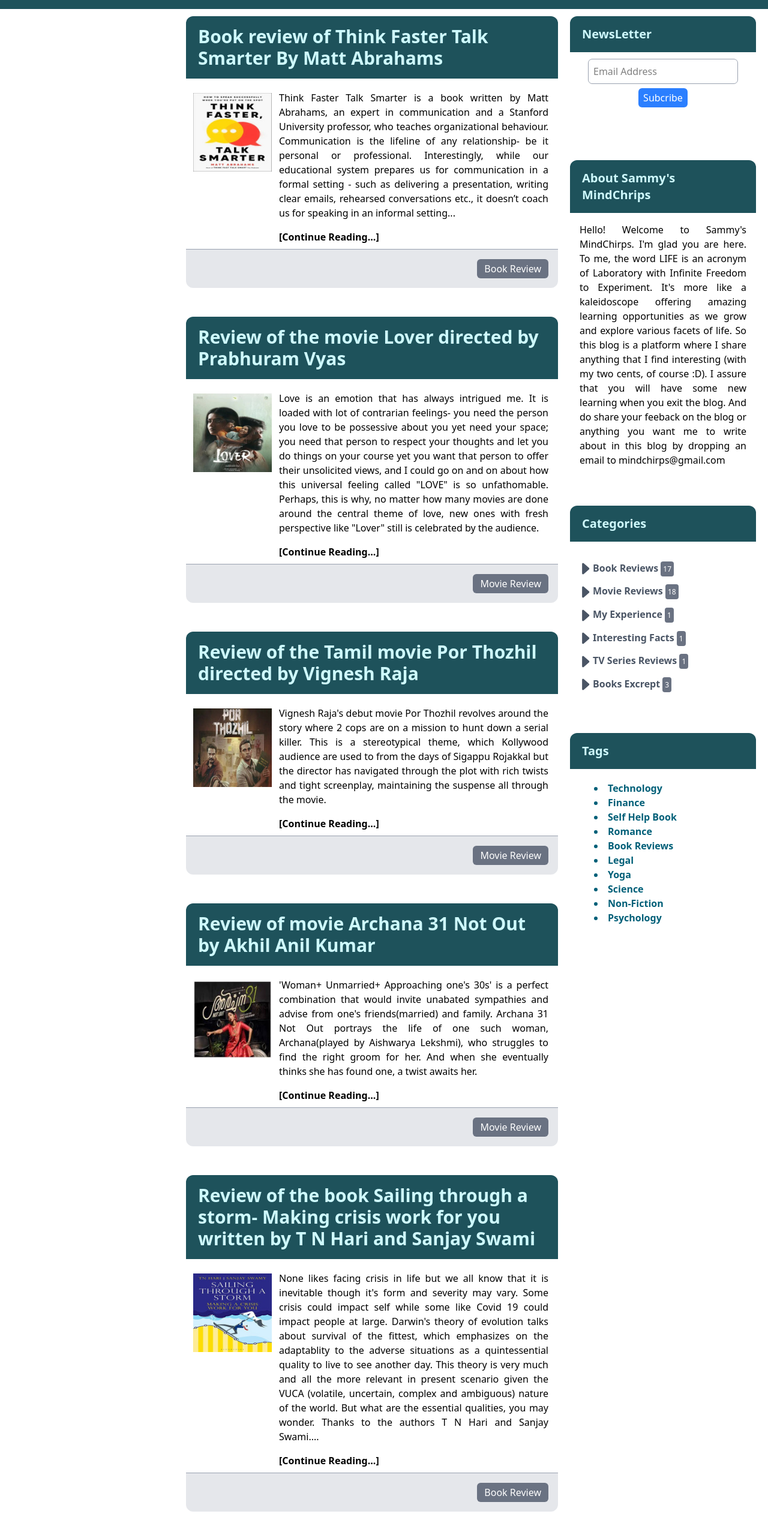
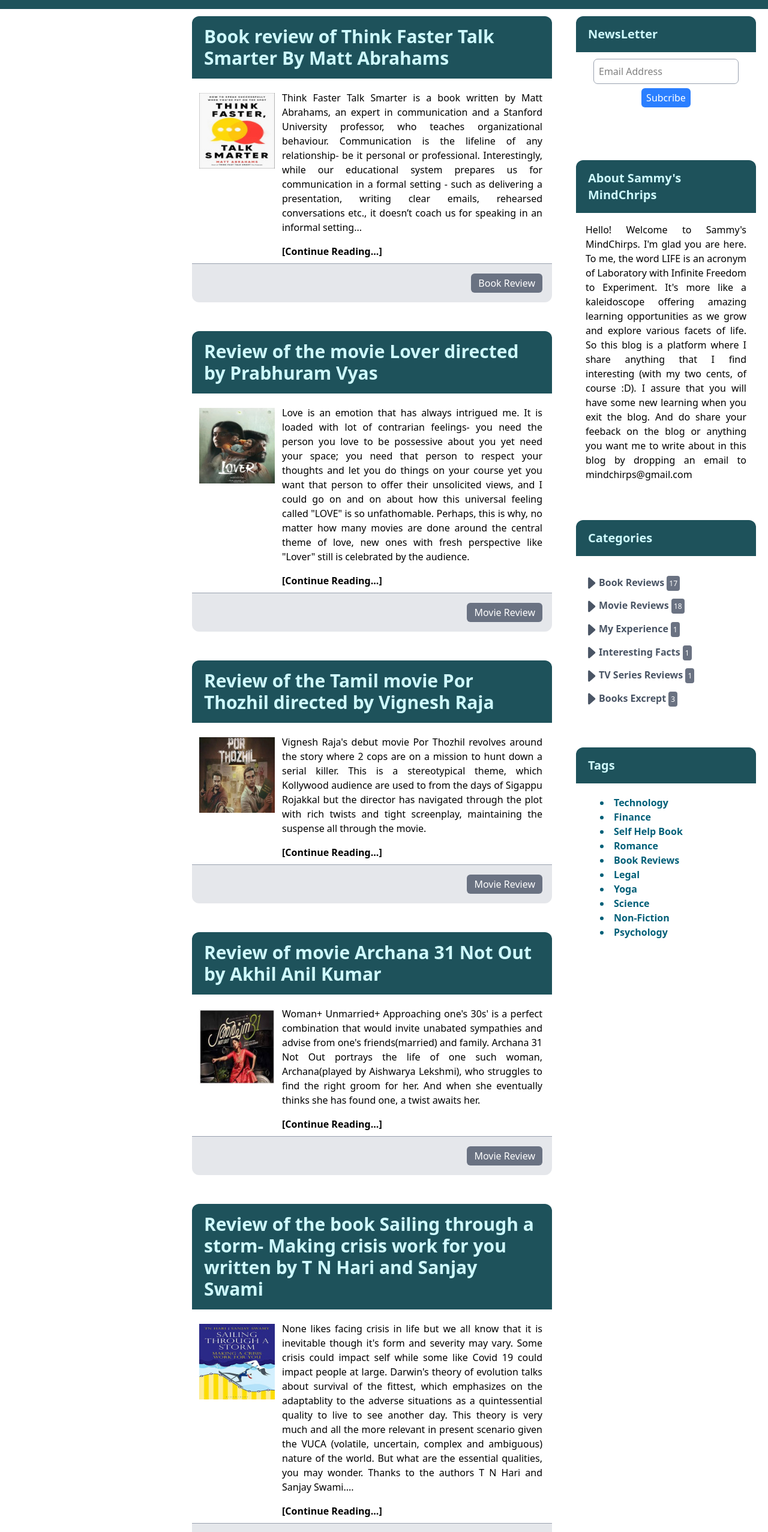
Before and after one commit to praveen27-cr7/Summy-mindChrips, a plain HTML site: page tailwind/src/index.html in a window 1280 px wide. Shown: the part 80-2634 px from the top of the page at 60% size. Drawn offline with nearby package versions, Linux system fonts and the light colour scheme; files whose address does not match are found by name.

Commit message:
Update index.html

```diff
--- a/tailwind/src/index.html
+++ b/tailwind/src/index.html
@@ -19,19 +19,22 @@
             <h1 class="heading text-cyan-100 text-3xl font-bold mt-4 ps-2">Sammy's MindChirps</h1>
         </nav>
     </div>
-<div class="flex">
-    <div class="w-1/4"></div>
+<div class="md:flex">
+    <div class="md:w-1/4 "></div>
     <!-- Content-1 -->
-    <div class="w-2/4 mt-3 mx-auto">
+    <div class="md:w-2/4 mt-3 mx-5">
         <div class="background rounded-tr-xl rounded-tl-xl">
             <h2 class="py-4 px-5 text-cyan-100 text-3xl"> <b>Book review of Think Faster Talk Smarter By Matt Abrahams</b> </h2>
          </div>
-         <div class="bg-white flex pt-3">
-            <div class="w-1/4 p-3">
+         <div class="bg-white md:flex pt-3">
+            <div class="md:w-1/4 p-3 hidden md:block">
             <img src="tailwindimg/img1.jpeg"  alt="Book review of Think Faster Talk Smarter By Matt Abrahams">
             </div>
-            <div class="w-3/4 py-2">
-            <p class="mb-4 text-justify pr-4" >Think Faster Talk Smarter is a book written by Matt Abrahams, an expert in communication and a Stanford University professor, who teaches organizational behaviour. Communication is the lifeline of any relationship- be it personal or professional. Interestingly, while our educational system prepares us for communication in a formal setting - such as delivering a presentation, writing clear emails, rehearsed conversations etc., it doesn’t coach us for speaking in an informal setting...</p>
+            <div class="block md:hidden">
+                <center><img  src="tailwindimg/img1.jpeg"  alt="Book review of Think Faster Talk Smarter By Matt Abrahams"></center>
+            </div>
+            <div class="md:w-3/4 py-2 px-5 md:px-0">
+            <p class="mb-4 text-justify md:pr-4 lg:pl-0" >Think Faster Talk Smarter is a book written by Matt Abrahams, an expert in communication and a Stanford University professor, who teaches organizational behaviour. Communication is the lifeline of any relationship- be it personal or professional. Interestingly, while our educational system prepares us for communication in a formal setting - such as delivering a presentation, writing clear emails, rehearsed conversations etc., it doesn’t coach us for speaking in an informal setting...</p>
             <strong class="text-dark">[Continue Reading...]</strong>
         </div>
     </div>
@@ -45,12 +48,15 @@
          <div class="background rounded-tr-xl rounded-tl-xl">
             <h2 class="py-4 px-5 text-cyan-100 text-3xl"> <b>Review of the movie Lover directed by Prabhuram Vyas</b> </h2>
          </div>
-         <div class="bg-white flex pt-3">
-            <div class="w-1/4 p-3">
+         <div class="bg-white md:flex pt-3">
+            <div class="md:w-1/4 p-3 hidden md:block">
             <img src="tailwindimg/img2.jpeg"  alt="Review of the movie Lover directed by Prabhuram Vyas">
             </div>
-            <div class="w-3/4 py-2">
-            <p class="mb-4 text-justify pr-4" >Love is an emotion that has always intrigued me. It is loaded with lot of contrarian feelings- you need the person you love to be possessive about you yet need your space; you need that person to respect your thoughts and let you do things on your course yet you want that person to offer their unsolicited views, and I could go on and on about how this universal feeling called "LOVE" is so unfathomable. Perhaps, this is why, no matter how many movies are done around the central theme of love, new ones with fresh perspective like "Lover" still is celebrated by the audience.</p>
+            <div class="block md:hidden">
+                <center><img  src="tailwindimg/img2.jpeg"  alt="Review of the movie Lover directed by Prabhuram Vyas"></center>
+            </div>
+            <div class="md:w-3/4 py-2 px-5 md:px-0">
+            <p class="mb-4 text-justify md:pr-4 lg:pl-0" >Love is an emotion that has always intrigued me. It is loaded with lot of contrarian feelings- you need the person you love to be possessive about you yet need your space; you need that person to respect your thoughts and let you do things on your course yet you want that person to offer their unsolicited views, and I could go on and on about how this universal feeling called "LOVE" is so unfathomable. Perhaps, this is why, no matter how many movies are done around the central theme of love, new ones with fresh perspective like "Lover" still is celebrated by the audience.</p>
             <strong class="text-dark">[Continue Reading...]</strong>
         </div>
         </div>
@@ -66,12 +72,15 @@
         <div class="background rounded-tr-xl rounded-tl-xl">
             <h2 class="py-4 px-5 text-cyan-100 text-3xl"> <b>Review of the Tamil movie Por Thozhil directed by Vignesh Raja</b> </h2>
          </div>
-         <div class="bg-white flex pt-3">
-            <div class="w-1/4 p-3">
+         <div class="bg-white md:flex pt-3">
+            <div class="md:w-1/4 p-3 hidden md:block">
             <img src="tailwindimg/img3.jpeg"  alt="Review of the Tamil movie Por Thozhil directed by Vignesh Raja">
             </div>
-            <div class="w-3/4 py-2">
-            <p class="mb-4 text-justify pr-4" >Vignesh Raja's debut movie Por Thozhil revolves around the story where 2 cops are on a mission to hunt down a serial killer.  This is a stereotypical theme, which Kollywood audience are used to from the days of Sigappu Rojakkal but the director has navigated through the plot with rich twists and tight screenplay, maintaining the suspense all through the movie.</p>
+            <div class="block md:hidden">
+                <center><img  src="tailwindimg/img3.jpeg"  alt="Review of the Tamil movie Por Thozhil directed by Vignesh Raja"></center>
+            </div>
+            <div class="md:w-3/4 py-2 px-5 md:px-0">
+            <p class="mb-4 text-justify md:pr-4 lg:pl-0" >Vignesh Raja's debut movie Por Thozhil revolves around the story where 2 cops are on a mission to hunt down a serial killer. This is a stereotypical theme, which Kollywood audience are used to from the days of Sigappu Rojakkal but the director has navigated through the plot with rich twists and tight screenplay, maintaining the suspense all through the movie.</p>
             <strong class="text-dark">[Continue Reading...]</strong>
         </div>
         </div>
@@ -87,12 +96,15 @@
         <div class="background rounded-tr-xl rounded-tl-xl">
             <h2 class="py-4 px-5 text-cyan-100 text-3xl"> <b>Review of movie Archana 31 Not Out by Akhil Anil Kumar</b> </h2>
          </div>
-         <div class="bg-white flex pt-3">
-            <div class="w-1/4 p-3">
+         <div class="bg-white md:flex pt-3">
+            <div class="md:w-1/4 p-3 hidden md:block">
             <img src="tailwindimg/img4.jpeg"  alt="Review of movie Archana 31 Not Out by Akhil Anil Kumar">
             </div>
-            <div class="w-3/4 py-2">
-            <p class="mb-4 text-justify pr-4" >'Woman+ Unmarried+ Approaching one's 30s' is a perfect combination that would invite unabated sympathies and advise from one's friends(married) and family. Archana 31 Not Out portrays the life of one such woman, Archana(played by Aishwarya Lekshmi), who struggles to find the right groom for her. And when she eventually thinks she has found one, a twist awaits her. </p>
+            <div class="block md:hidden">
+                <center><img  src="tailwindimg/img4.jpeg"  alt="Review of movie Archana 31 Not Out by Akhil Anil Kumar"></center>
+            </div>
+            <div class="md:w-3/4 py-2 px-5 md:px-0">
+            <p class="mb-4 text-justify md:pr-4 lg:pl-0" >Woman+ Unmarried+ Approaching one's 30s' is a perfect combination that would invite unabated sympathies and advise from one's friends(married) and family. Archana 31 Not Out portrays the life of one such woman, Archana(played by Aishwarya Lekshmi), who struggles to find the right groom for her. And when she eventually thinks she has found one, a twist awaits her.</p>
             <strong class="text-dark">[Continue Reading...]</strong>
         </div>
         </div>
@@ -108,12 +120,15 @@
         <div class="background rounded-tr-xl rounded-tl-xl">
             <h2 class="py-4 px-5 text-cyan-100 text-3xl"> <b>Review of the book Sailing through a storm- Making crisis work for you written by T N Hari and Sanjay Swami</b> </h2>
          </div>
-         <div class="bg-white flex pt-3">
-            <div class="w-1/4 p-3">
+         <div class="bg-white md:flex pt-3">
+            <div class="md:w-1/4 p-3 hidden md:block">
             <img src="tailwindimg/img5.jpeg"  alt="Review of the book Sailing through a storm- Making crisis work for you written by T N Hari and Sanjay Swami">
             </div>
-            <div class="w-3/4 py-2">
-            <p class="mb-4 text-justify pr-4" >None likes facing crisis in life but we all know that it is inevitable though it's form and severity may vary. Some crisis could impact self while some like Covid 19 could impact people at large. Darwin's theory of evolution talks about survival of the fittest, which emphasizes on the adaptablity to the adverse situations as a quintessential quality to live to see another day. This theory is very much and all the more relevant in present scenario given the VUCA (volatile, uncertain, complex and ambiguous) nature of the world. But what are the essential qualities, you may wonder. Thanks to the authors T N Hari and Sanjay Swami.... </p>
+            <div class="block md:hidden">
+                <center><img  src="tailwindimg/img5.jpeg"  alt="Review of the book Sailing through a storm- Making crisis work for you written by T N Hari and Sanjay Swami"></center>
+            </div>
+            <div class="md:w-3/4 py-2 px-5 md:px-0">
+            <p class="mb-4 text-justify md:pr-4 lg:pl-0" >None likes facing crisis in life but we all know that it is inevitable though it's form and severity may vary. Some crisis could impact self while some like Covid 19 could impact people at large. Darwin's theory of evolution talks about survival of the fittest, which emphasizes on the adaptablity to the adverse situations as a quintessential quality to live to see another day. This theory is very much and all the more relevant in present scenario given the VUCA (volatile, uncertain, complex and ambiguous) nature of the world. But what are the essential qualities, you may wonder. Thanks to the authors T N Hari and Sanjay Swami....</p>
             <strong class="text-dark">[Continue Reading...]</strong>
         </div>
         </div>
@@ -129,12 +144,15 @@
         <div class="background rounded-tr-xl rounded-tl-xl">
             <h2 class="py-4 px-5 text-cyan-100 text-3xl"> <b>Gautam Vasudev Menon and Relationships- An analysis of Vinnaithandi Varuvaya</b> </h2>
          </div>
-         <div class="bg-white flex pt-3">
-            <div class="w-1/4 p-3">
+         <div class="bg-white md:flex pt-3">
+            <div class="md:w-1/4 p-3 hidden md:block">
             <img src="tailwindimg/img6.jpeg"  alt="Gautam Vasudev Menon and Relationships- An analysis of Vinnaithandi Varuvaya">
             </div>
-            <div class="w-3/4 py-2">
-            <p class="mb-4 text-justify pr-4" >Take any relationship- be it between a parent and one's kids, that with one's friends, or colleagues etc., Any contact between two humans has got lot of intricacies and nuances. But nothing can beat the complexity more than a relationship that blossoms between a man and a woman who intends to share their life with each other. </p>
+            <div class="block md:hidden">
+                <center><img  src="tailwindimg/img6.jpeg"  alt="Gautam Vasudev Menon and Relationships- An analysis of Vinnaithandi Varuvaya"></center>
+            </div>
+            <div class="md:w-3/4 py-2 px-5 md:px-0">
+            <p class="mb-4 text-justify md:pr-4 lg:pl-0" >Take any relationship- be it between a parent and one's kids, that with one's friends, or colleagues etc., Any contact between two humans has got lot of intricacies and nuances. But nothing can beat the complexity more than a relationship that blossoms between a man and a woman who intends to share their life with each other.</p>
             <strong class="text-dark">[Continue Reading...]</strong>
         </div>
         </div>
@@ -150,12 +168,15 @@
         <div class="background rounded-tr-xl rounded-tl-xl">
             <h2 class="py-4 px-5 text-cyan-100 text-3xl"> <b>Review of the Tamil movie Nitham Oru Vanam by Ra Karthik</b> </h2>
          </div>
-         <div class="bg-white flex pt-3">
-            <div class="w-1/4 p-3">
-            <img src="tailwindimg/img7.jpeg"  alt="Gautam Vasudev Menon and Relationships- An analysis of Vinnaithandi Varuvaya">
+         <div class="bg-white md:flex pt-3">
+            <div class="md:w-1/4 p-3 hidden md:block">
+            <img src="tailwindimg/img7.jpeg"  alt="Review of the Tamil movie Nitham Oru Vanam by Ra Karthik">
             </div>
-            <div class="w-3/4 py-2">
-            <p class="mb-4 text-justify pr-4" >The movie's storyline is very straight forward: How travel can change one's outlook about life. Of late, in Kollywood cinema, this pattern can be seen where there is a depressed person(men, mostly) who would climb on their Royal Enfield bike and then set off to the Himalayan mountains; when they return, they become a refined soul. So, is this movie any different from the stereotypical portrayal?! Ah, you can't get to the verdict right in the first paragraph :D</p>
+            <div class="block md:hidden">
+                <center><img  src="tailwindimg/img7.jpeg"  alt="Review of the Tamil movie Nitham Oru Vanam by Ra Karthik"></center>
+            </div>
+            <div class="md:w-3/4 py-2 px-5 md:px-0">
+            <p class="mb-4 text-justify md:pr-4 lg:pl-0" >Take any relationship- be it between a parent and one's kids, that with one's friends, or colleagues etc., Any contact between two humans has got lot of intricacies and nuances. But nothing can beat the complexity more than a relationship that blossoms between a man and a woman who intends to share their life with each other.</p>
             <strong class="text-dark">[Continue Reading...]</strong>
         </div>
         </div>
@@ -171,12 +192,15 @@
         <div class="background rounded-tr-xl rounded-tl-xl">
             <h2 class="py-4 px-5 text-cyan-100 text-3xl"> <b>Book Review of Row, Row, Row your Boat - 50 Simple Little Things to Navigate the Modern Indian Marriage by Sophia Philips and Roopak Nedumpilly</b> </h2>
          </div>
-         <div class="bg-white flex pt-3">
-            <div class="w-1/4 p-3">
-            <img src="tailwindimg/img8.jpeg"  alt="Gautam Vasudev Menon and Relationships- An analysis of Vinnaithandi Varuvaya">
+         <div class="bg-white md:flex pt-3">
+            <div class="md:w-1/4 p-3 hidden md:block">
+            <img src="tailwindimg/img8.jpeg"  alt="Book Review of Row, Row, Row your Boat - 50 Simple Little Things to Navigate the Modern Indian Marriage by Sophia Philips and Roopak Nedumpilly">
             </div>
-            <div class="w-3/4 py-2">
-            <p class="mb-4 text-justify pr-4" >It's a common saying which goes like 'Marriages are made in Heaven'; but we all know that the couple should still lead their lives on (beautiful yet complicated) Earth!! All of us want and yearn for a happy, peaceful, fun filled and satisfying married life and a partner who would support, defend, and handhold us in this journey. But very rarely do we come across couples who have achieved this stature. This book 'Row, Row, Row your Boat' is a book written by couple therapists, Sophia and Roopak(a couple themselves!!), who turned around their married life which was on the verge of collapse with therapy's help. This is a short but insightful read on little things that couples could do 'together' to reach their vision of becoming a made-for-each-other couple, which apparently was their original vow when they got married but may have fizzled out as years passed by. </p>
+            <div class="block md:hidden">
+                <center><img  src="tailwindimg/img8.jpeg"  alt="Book Review of Row, Row, Row your Boat - 50 Simple Little Things to Navigate the Modern Indian Marriage by Sophia Philips and Roopak Nedumpilly"></center>
+            </div>
+            <div class="md:w-3/4 py-2 px-5 md:px-0">
+            <p class="mb-4 text-justify md:pr-4 lg:pl-0" >It's a common saying which goes like 'Marriages are made in Heaven'; but we all know that the couple should still lead their lives on (beautiful yet complicated) Earth!! All of us want and yearn for a happy, peaceful, fun filled and satisfying married life and a partner who would support, defend, and handhold us in this journey. But very rarely do we come across couples who have achieved this stature. This book 'Row, Row, Row your Boat' is a book written by couple therapists, Sophia and Roopak(a couple themselves!!), who turned around their married life which was on the verge of collapse with therapy's help. This is a short but insightful read on little things that couples could do 'together' to reach their vision of becoming a made-for-each-other couple, which apparently was their original vow when they got married but may have fizzled out as years passed by.</p>
             <strong class="text-dark">[Continue Reading...]</strong>
         </div>
         </div>
@@ -209,7 +233,7 @@
 
     </div>
 
-    <div class="w-1/4  mt-3 mx-5">
+    <div class="md:w-1/4  mt-3 mx-5">
         <!-- News Form -->
         <div class="background rounded-tr-xl rounded-tl-xl">
             <h2 class="py-4 px-5 text-cyan-100 text-xl"><b>NewsLetter</b></h2>
@@ -218,7 +242,7 @@
             <form>
                 <div>
                   <center> <input type="email" placeholder="Email Address" class="outline-1 outline-gray-400 mt-3 rounded-md w-4/5 px-2 py-2"></center>
-                    <center><button class="bg-blue-500 text-white px-2 py-1 rounded-md mt-2 mb-10">Subcribe</button></center>
+                    <center><button class="bg-blue-500 text-white px-2 py-1 rounded-md mt-2 mb-10 hover:bg-blue-700">Subcribe</button></center>
                 </div>
 
             </form>
@@ -317,6 +341,8 @@
             </ul>
         </div>
         </div>
+        <br>
+        <br>
     </div>
     </div>
 
```
Lines whose indentation alone changed are shown as unchanged.
